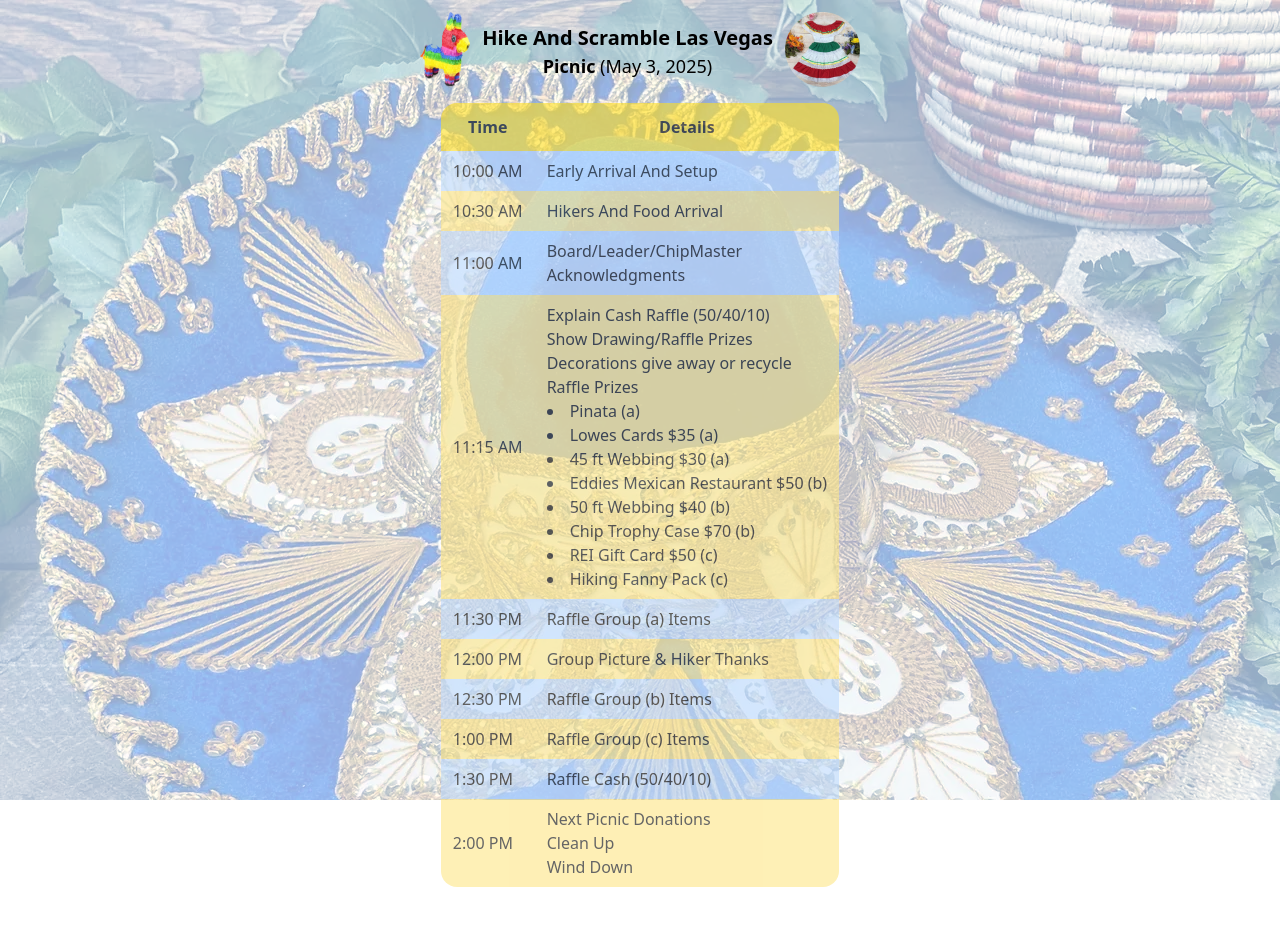
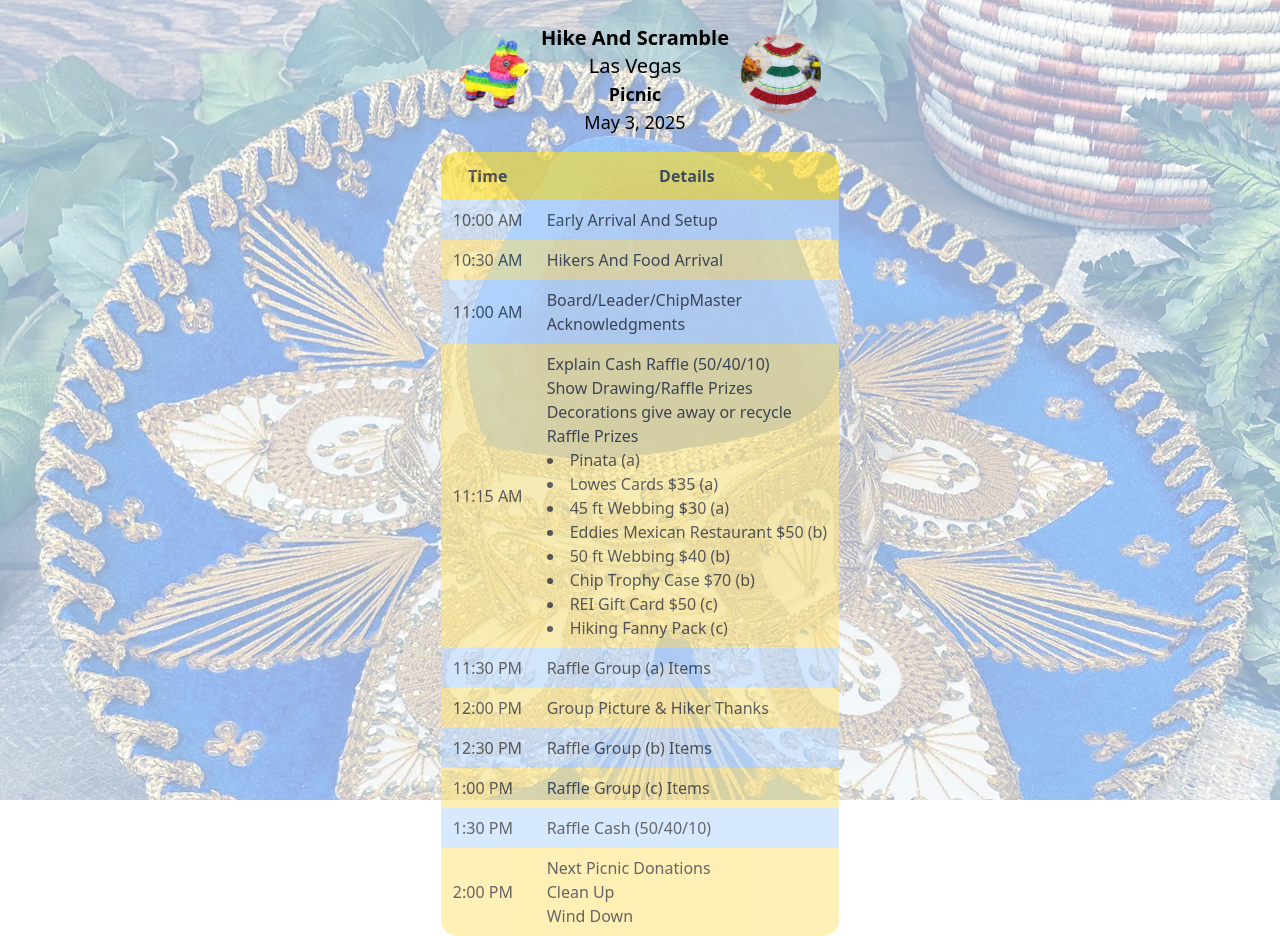
Before and after one commit to carltonj2000/vite-haslv-picnic, a React (Vite) app: page / in a window 1280 px wide. Before the commit the page ends 887 px from the top, so only its background shows below. Built offline with nearby package versions, Linux system fonts and the light colour scheme.

Commit message:
layout change

```diff
--- a/src/App.tsx
+++ b/src/App.tsx
@@ -6,17 +6,15 @@ function App() {
     <div>
       <div className="bg-[url(./assets/14e__47473.webp)] bg-cover h-screen bg-blend-overlay bg-slate-300"></div>
       <div className="absolute top-0 left-0 w-full flex flex-col items-center">
-        <div className="flex gap-3 mt-3">
-          <img src={pin} className="w-[50px]" loading="lazy" />
+        <div className="flex gap-3 mt-3 items-center">
+          <img src={pin} className="w-[70px] h-[70px]" loading="lazy" />
           <div className="flex flex-col items-center">
-            <h1 className="text-xl font-bold mt-3">
-              Hike And Scramble Las Vegas
-            </h1>
-            <h2 className="text-lg font-semibold">
-              Picnic <span className="text-lg font-normal">(May 3, 2025)</span>
-            </h2>
+            <h1 className="text-xl font-bold mt-3">Hike And Scramble</h1>
+            <h1 className="text-xl font-semi">Las Vegas</h1>
+            <h2 className="text-lg font-semibold">Picnic</h2>
+            <h3 className="text-lg font-normal">May 3, 2025</h3>
           </div>
-          <img src={dress} className="w-[75px]" loading="lazy" />
+          <img src={dress} className="w-[80px]" loading="lazy" />
         </div>
         <div className="overflow-x-auto rounded-2xl mt-4">
           <table>
```
